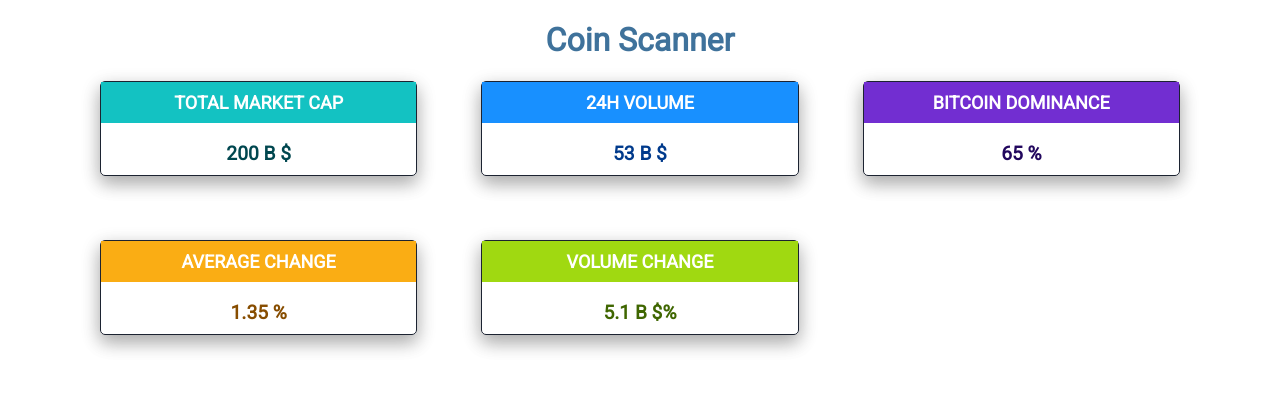
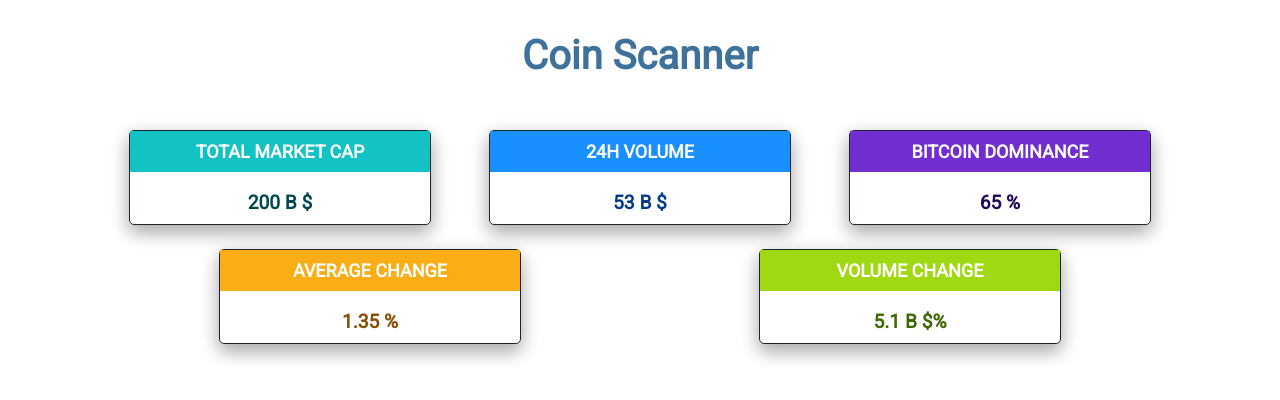
Before and after one commit to tomlebl/coin-scanner-react, a React (Create React App) app: page / in a window 1280 px wide. Shown: the top 400 px of the page. Built offline with nearby package versions, Linux system fonts and the light colour scheme.

Commit message:
minor refactoring

```diff
--- a/src/App.css
+++ b/src/App.css
@@ -7,15 +7,8 @@
 
 h1 {
 	color: #3f729b;
-}
-
-.container-cards {
-   display: grid;
-   grid-template-columns: repeat(auto-fill, minmax(250px, 1fr));
-   grid-gap: 4rem;
-   justify-content: center;
-   padding-left: 100px;
-   padding-right: 100px;
+	margin-top: 2rem;
+	font-size: 2.5rem;
 }
 
 @media only screen and (max-width: 1000px) {
--- a/src/App.js
+++ b/src/App.js
@@ -33,7 +33,7 @@ class App extends Component {
 		]
 	}
 
-   deleteCardHandler = (cardIndex) => {
+	deleteCardHandler = cardIndex => {
 		const cards = [...this.state.cards]
 		cards.splice(cardIndex, 1)
 		this.setState({ cards: cards })
@@ -43,9 +43,7 @@ class App extends Component {
 		return (
 			<div className='App'>
 				<h1>Coin Scanner</h1>
-            <div className='container-cards'>
 				<Cards cardsData={this.state.cards} clicked={this.deleteCardHandler} />
-            </div>
 			</div>
 		)
 	}
--- a/src/components/Cards/Card/Card.module.css
+++ b/src/components/Cards/Card/Card.module.css
@@ -6,8 +6,10 @@
 	font-weight: 600;
 	border: #1c2331 solid 1px;
 	border-radius: 5px;
+	max-width: 500px;
 	min-width: 300px;
 	box-shadow: 0 8px 17px 0 rgba(0, 0, 0, 0.2), 0 6px 20px 0 rgba(0, 0, 0, 0.19);
+	margin-top: 1.5rem;
 }
 
 h5 {
--- a/src/components/Cards/Cards.js
+++ b/src/components/Cards/Cards.js
@@ -1,9 +1,9 @@
 import React from 'react'
 import Card from './Card/Card'
+import classes from './Cards.module.css'
 
-const cards = props =>
-   props.cardsData.map((card, index) => {
-      return (
+const cards = props => {
+	const cardArr = props.cardsData.map((card, index) => (
 		<Card
 			key={index}
 			id={card.id}
@@ -11,7 +11,8 @@ const cards = props =>
 			value={card.value}
 			click={() => props.clicked(index)}
 		/>
-      )
-   })
+	))
+	return <div className={classes.Cards}>{cardArr}</div>
+}
 
 export default cards
--- /dev/null
+++ b/src/components/Cards/Cards.module.css
@@ -0,0 +1,8 @@
+.Cards {
+	display: flex;
+	flex-direction: row;
+	justify-content: space-around;
+	flex-wrap: wrap;
+	padding-left: 100px;
+	padding-right: 100px;
+}
```
Lines whose indentation alone changed are shown as unchanged.
